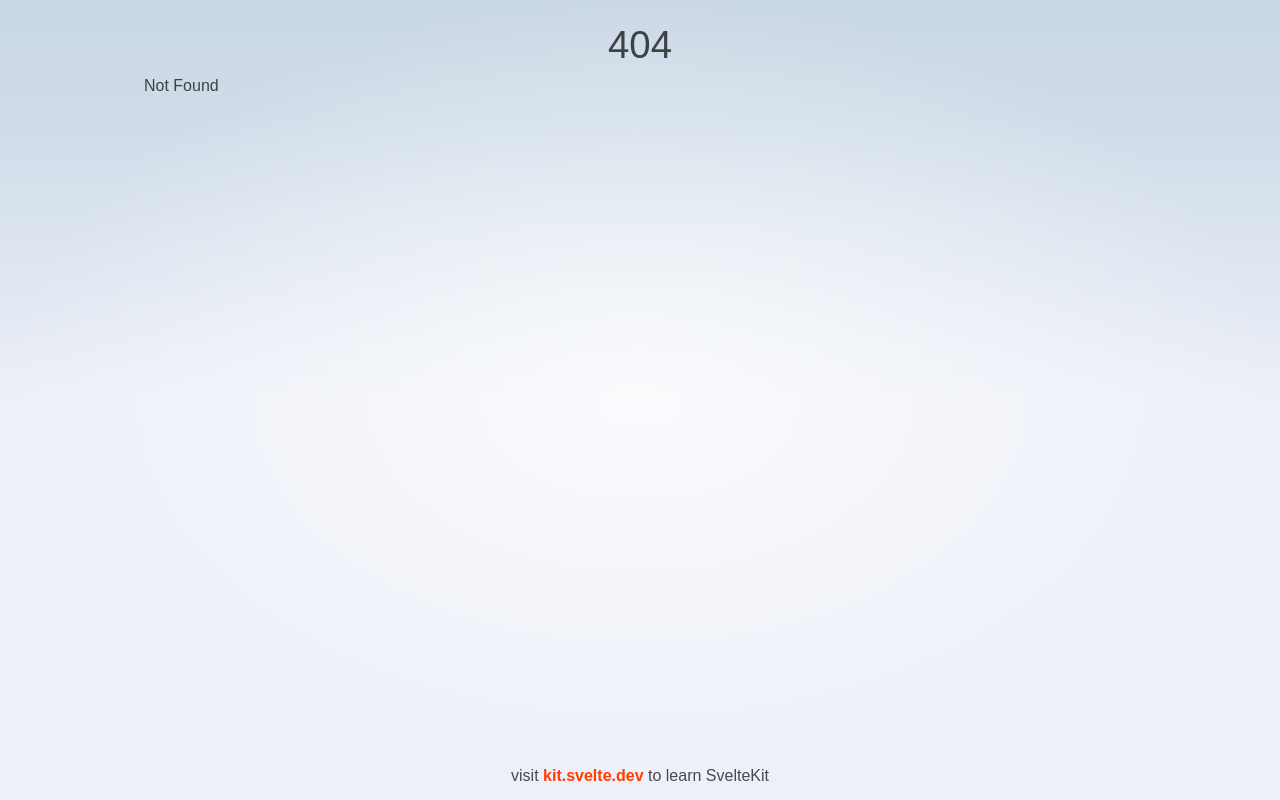
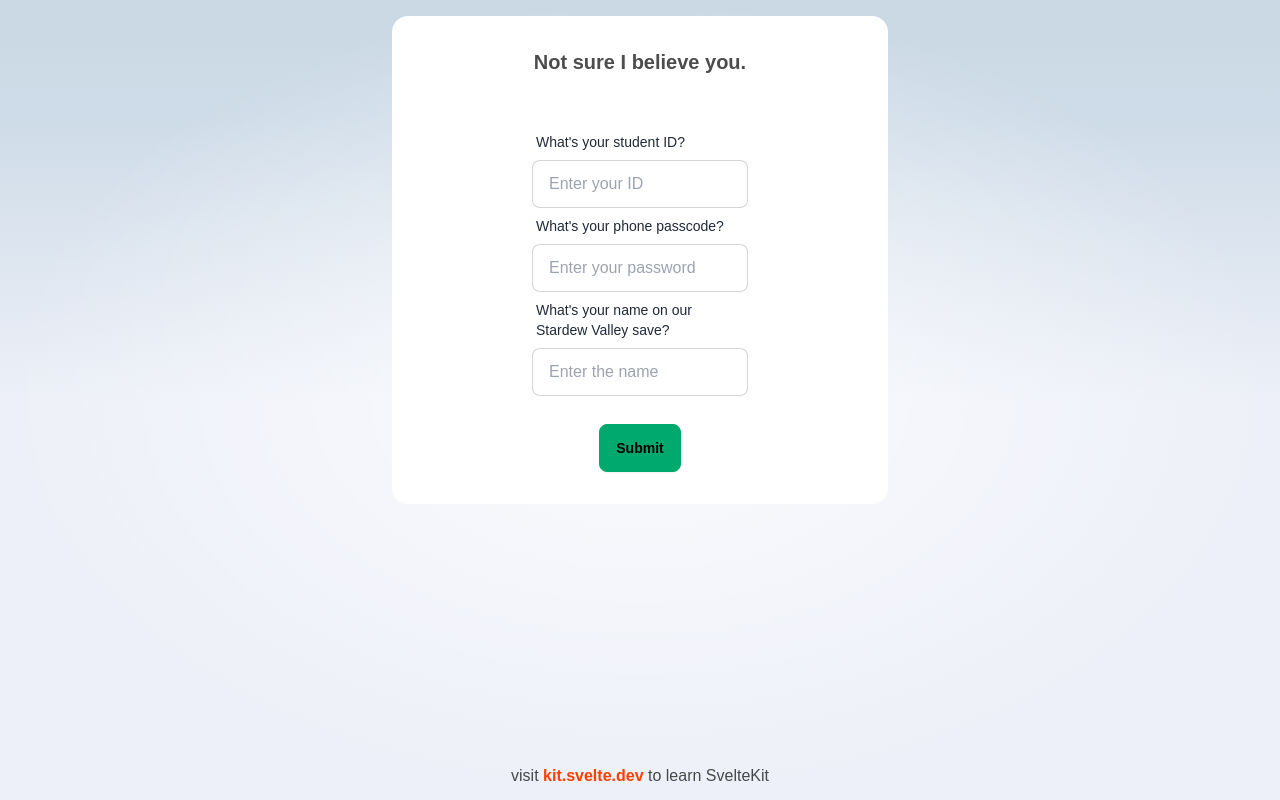
Before and after one commit to cloudui/gf, a SvelteKit app: page /booboo in a window 1280 px wide. Before the commit this address had no page. Built offline with nearby package versions, Linux system fonts and the light colour scheme.

Commit message:
Add password page for my boo

```diff
--- /dev/null
+++ b/src/routes/booboo/+page.svelte
@@ -0,0 +1,92 @@
+
+<script>
+  let studentID = '';
+  let passcode = '';
+  let stardewName = '';
+
+  let authenticated = false;
+
+  let invalidStudentID = false;
+  let invalidPasscode = false;
+  let invalidStardewName = false;
+
+  function validate() {
+    if (studentID === '117153767' && passcode === '021702' &&
+        stardewName.trim().toLowerCase() === 'yunjin' ||
+        stardewName.trim().toLowerCase() === 'yun jin') {
+
+      authenticated = true;
+    } else {
+      studentID = '';
+      passcode = '';
+      stardewName = '';
+
+      invalidStudentID = true;
+      invalidPasscode = true;
+      invalidStardewName = true;
+    }
+  }
+
+</script>
+
+
+<section class="w-full h-full flex items-center justify-center">
+  {#if !authenticated }
+  <div class="card bg-white w-full mx-5 md:w-1/2 min-h-2/3">
+    <form on:submit|preventDefault={validate} class="card-body items-center">
+      <h2 class="text-xl font-bold text-center pb-10">Not sure I believe you.</h2>
+      <div class="flex flex-col w-full md:w-1/2">
+        <!-- phone number -->
+        <label class="form-control w-full max-w-xs">
+          <div class="label">
+            <span class="label-text">What's your student ID?</span>
+          </div>
+          <input bind:value={studentID} type="text" placeholder="Enter your ID"
+            class="input input-bordered w-full max-w-xs"
+            class:input-error={invalidStudentID}
+          />
+          {#if invalidStudentID}
+            <div class="label">
+              <span class="text-error label-text-alt">Incorrect student ID!</span>
+            </div>
+          {/if}
+        </label>
+
+        <label class="form-control w-full max-w-xs">
+          <div class="label">
+            <span class="label-text">What's your phone passcode?</span>
+          </div>
+          <input bind:value={passcode} type="password" placeholder="Enter your password"
+            class="input input-bordered w-full max-w-xs"
+            class:input-error={invalidPasscode}
+          />
+          {#if invalidPasscode}
+            <div class="label">
+              <span class="text-error label-text-alt">Incorrect password!</span>
+            </div>
+          {/if}
+        </label>
+
+        <label class="form-control w-full max-w-xs">
+          <div class="label">
+            <span class="label-text">What's your name on our Stardew Valley save?</span>
+          </div>
+          <input bind:value={stardewName} type="text" placeholder="Enter the name"
+            class="input input-bordered w-full max-w-xs"
+            class:input-error={invalidStardewName}
+          />
+        </label>
+        {#if invalidStardewName}
+          <div class="label">
+            <span class="text-error label-text-alt">Incorrect password!</span>
+          </div>
+        {/if}
+
+      </div>
+      <button type="submit" class="btn btn-success mt-5">Submit</button>
+    </form>
+  </div>
+  {:else}
+    <p>Gay</p>
+  {/if}
+</section>
```
